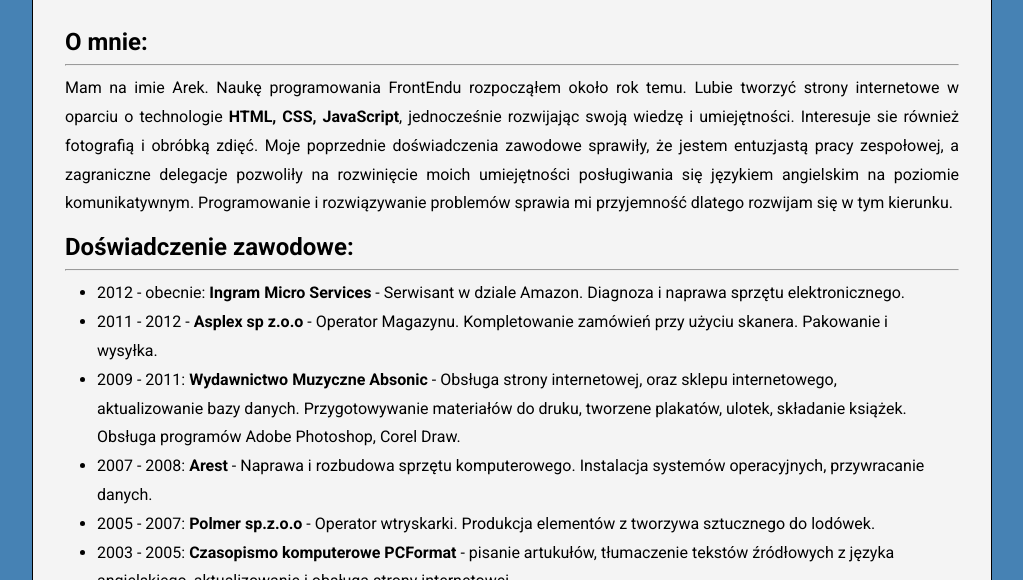
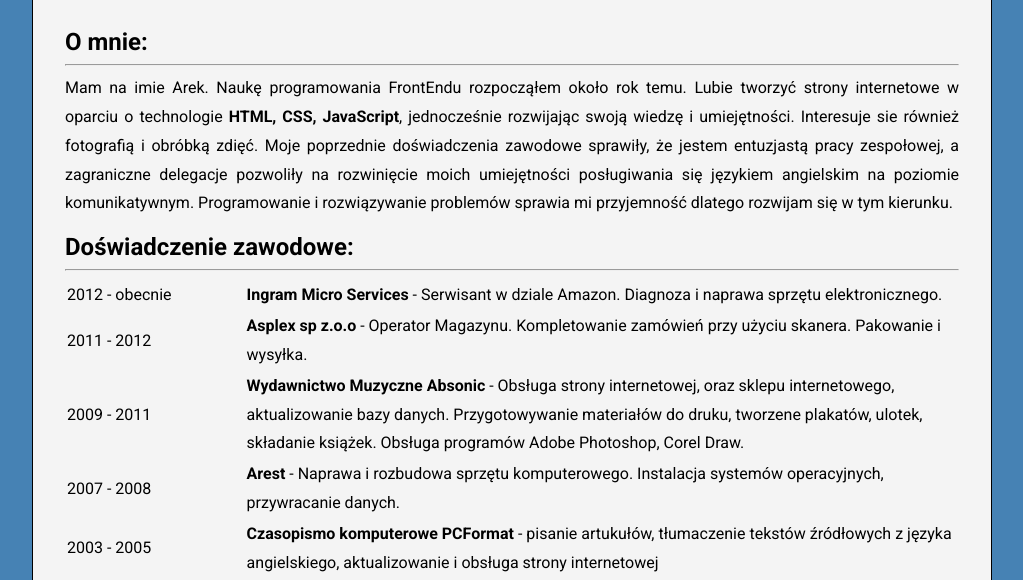
Before and after one commit to Arkadiusz-Adamowicz/CV, a plain HTML site: page index.html in a window 1280 px wide. Shown: the part 220-800 px from the top of the page, without its empty margins (128-1151 px from the left). Drawn offline with Linux system fonts and the light colour scheme.

Commit message:
Add files via upload

```diff
--- a/index.html
+++ b/index.html
@@ -60,26 +60,54 @@
           Doświadczenie zawodowe:
           <hr />
         </h2>
-        <ul>
-          <li>
-            2012 - obecnie: <b>Ingram Micro Services</b> - Serwisant w dziale Amazon. Diagnoza i naprawa sprzętu
-            elektronicznego.
-          </li>
-          <li>2011 - 2012 - <b>Asplex sp z.o.o</b> - Operator Magazynu. Kompletowanie zamówień przy użyciu skanera.
-            Pakowanie i wysyłka. </li>
-          <li>
-            2009 - 2011: <b>Wydawnictwo Muzyczne Absonic</b> - Obsługa strony internetowej, oraz sklepu internetowego,
-            aktualizowanie bazy danych. Przygotowywanie materiałów do druku, tworzene plakatów, ulotek, składanie
-            książek. Obsługa programów Adobe Photoshop, Corel Draw.
-          </li>
-          <li>2007 - 2008: <b>Arest</b> - Naprawa i rozbudowa sprzętu komputerowego. Instalacja systemów operacyjnych,
-            przywracanie danych. </li>
-          <li>2005 - 2007: <b>Polmer sp.z.o.o</b> - Operator wtryskarki. Produkcja elementów z tworzywa sztucznego do
-            lodówek.
-          </li>
-          <li>2003 - 2005: <b>Czasopismo komputerowe PCFormat</b> - pisanie artukułów, tłumaczenie tekstów źródłowych z
-            języka angielskiego, aktualizowanie i obsługa strony internetowej</li>
-        </ul>
+        <table style='width:100%'>
+          <tr>
+            <td style='width:20%'>
+              2012 - obecnie
+            </td>
+            <td>
+              <b>Ingram Micro Services</b> - Serwisant w dziale Amazon. Diagnoza i naprawa sprzętu
+              elektronicznego.
+            </td>
+          </tr>
+          <tr>
+            <td>
+              2011 - 2012
+            </td>
+            <td>
+              <b>Asplex sp z.o.o</b> - Operator Magazynu. Kompletowanie zamówień przy użyciu skanera.
+              Pakowanie i wysyłka.
+            </td>
+          </tr>
+          <tr>
+            <td>
+              2009 - 2011
+            </td>
+            <td>
+              <b>Wydawnictwo Muzyczne Absonic</b> - Obsługa strony internetowej, oraz sklepu internetowego,
+              aktualizowanie bazy danych. Przygotowywanie materiałów do druku, tworzene plakatów, ulotek, składanie
+              książek. Obsługa programów Adobe Photoshop, Corel Draw.
+            </td>
+          </tr>
+          <tr>
+            <td>
+              2007 - 2008
+            </td>
+            <td>
+              <b>Arest</b> - Naprawa i rozbudowa sprzętu komputerowego. Instalacja systemów operacyjnych,
+              przywracanie danych.
+            </td>
+          </tr>
+          <tr>
+            <td>
+              2003 - 2005
+            </td>
+            <td>
+              <b>Czasopismo komputerowe PCFormat</b> - pisanie artukułów, tłumaczenie tekstów źródłowych z
+              języka angielskiego, aktualizowanie i obsługa strony internetowej
+            </td>
+          </tr>
+        </table>
       </section>
       <section>
         <h2>
```
